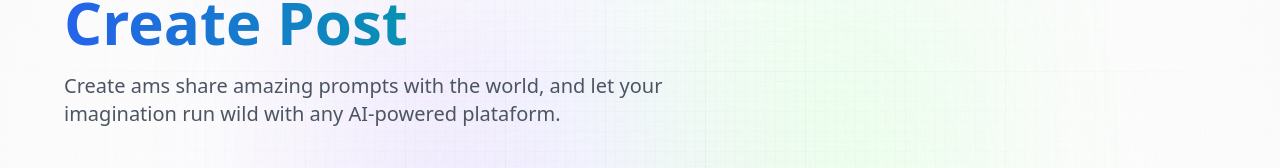
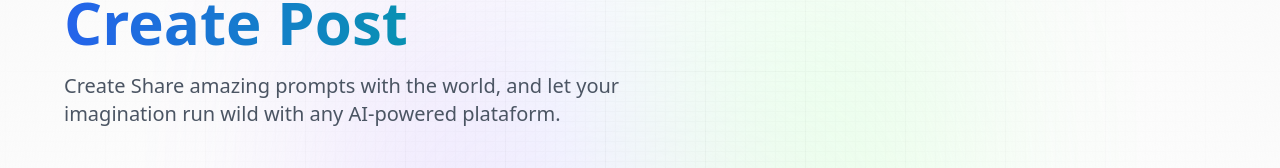
Before and after one commit to diegojfcampos/chatter_forge, a Next.js app: page /create-prompt in a window 1280 px wide. Shown: the part 134-302 px from the top of the page. Built offline with nearby package versions, Linux system fonts and the light colour scheme; no server answers.

Commit message:
fix: final adjusts

```diff
--- a/components/Form.jsx
+++ b/components/Form.jsx
@@ -10,7 +10,7 @@ const Form = ({
       </h1>
 
       <p className="desc text-left max-w-md">
-        {type} ams share amazing prompts with the world, and let your imagination run wild with any AI-powered plataform.
+        {type} Share amazing prompts with the world, and let your imagination run wild with any AI-powered plataform.
       </p>
 
       <form
```
